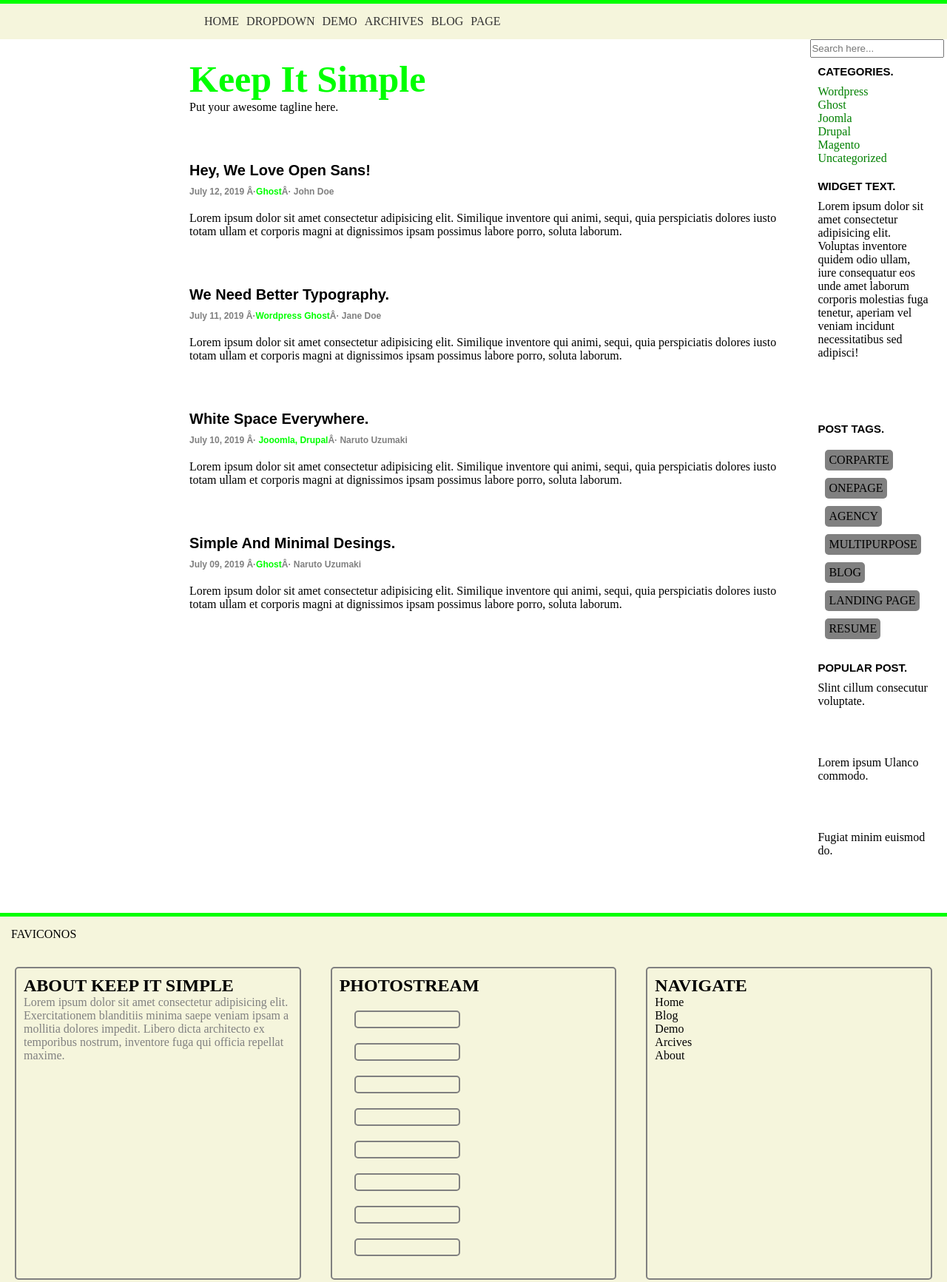
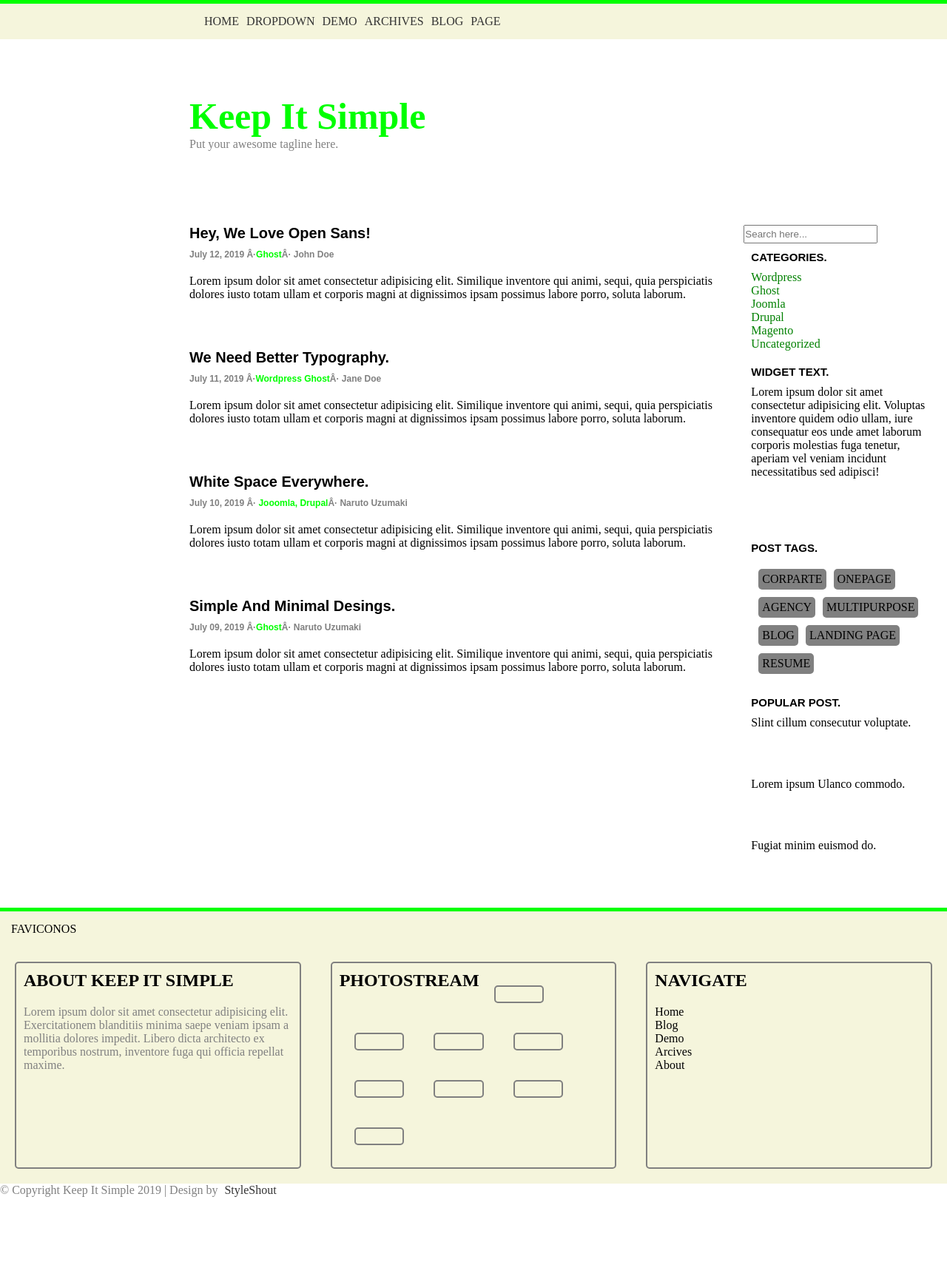
Before and after one commit to IreneGonzalezPuerta/proyecto-css, a plain HTML site: page index.html in a window 1280 px wide. Shown: the top 1733 px of the page at 74% size. After the commit the page ends 1683 px from the top, so only its background shows below. Drawn offline with Linux system fonts and the light colour scheme.

Commit message:
correciones

```diff
--- a/index.html
+++ b/index.html
@@ -5,9 +5,10 @@
     <link rel="stylesheet" href="styles.css">
 </head>
 
+<body>
+    <header div id="header">
+        <nav>
 
-<body>
-    <nav>
             <ul>
                 <li><a href="">HOME</a></li>
                 <li><a href="">DROPDOWN</a></li>
@@ -17,12 +18,14 @@
                 <li><a href="">PAGE</a></li>
             </ul>
         </nav>
+
+        <h1>Keep It Simple</h1>
+            <p class="uno">Put your awesome tagline here.</p>
+
+    </header>
     <div class="main">
 
         <div class="container">
-
-            <h1>Keep It Simple</h1>
-            <p class="uno">Put your awesome tagline here.</p>
 
             <article>
                 <h2>Hey, We Love Open Sans!</h2>
@@ -96,16 +99,17 @@
                     <h2>ABOUT KEEP IT SIMPLE</h2>
                     <p>Lorem ipsum dolor sit amet consectetur adipisicing elit. Exercitationem blanditiis minima saepe veniam ipsam a mollitia dolores impedit. Libero dicta architecto ex temporibus nostrum, inventore fuga qui officia repellat maxime.</p>
                 </div>
+
             <div class="photostream">
                 <h2>PHOTOSTREAM</h2>
-                    <div></div>
-                    <div></div>
-                    <div></div>
-                    <div></div>
-                    <div></div>
-                    <div></div>
-                    <div></div>
-                    <div></div>
+                            <div> </div>
+                            <div> </div>
+                            <div> </div>
+                            <div> </div>
+                            <div> </div>
+                            <div> </div>
+                            <div> </div>
+                            <div> </div>
             </div>
             <div class="navigated">
                 <h2>NAVIGATE</h2>
--- a/styles.css
+++ b/styles.css
@@ -1,6 +1,15 @@
 *{
     margin:0;
     padding: 0;
+}
+
+h1{
+    margin-left: 20%;
+    margin-top: 50px;
+}
+#header p{
+    margin-left: 20%;
+    padding-bottom: 100px;
 }
 nav{
     width: 100%;
@@ -33,7 +42,7 @@ nav ul{
 .aside{
     display: flex;
     flex-direction: column;
-    width:30%;
+    width:50%;
 }
 footer{
     display: flex;
@@ -52,11 +61,9 @@ p{
     color:grey
 }
 
-
 .main container{
     display: flex;
     flex-direction: column;
-    width:50%;
     padding-right: 20px;
 }
 .main h2{
@@ -114,7 +121,9 @@ input{
     display: flex;
     flex-direction: row;
     background-color: beige;
-
+}
+.piepag h2{
+    margin-bottom: 20px;
 }
 .piepag div{
     width: 33%;
@@ -126,8 +135,20 @@ input{
 .navigated li{
     list-style-type: none;
 }
-
-@media (max-width:600px) {
+.photostream {
+    display:flex;
+    flex-wrap: wrap;
+}
+.photostream div{
+    width: 12%;
+}
+@media (max-width:750px) {
+    h1{
+        margin-left: 10%;
+    }
+    #header p{
+        margin-left: 10%;
+    }
     .nav li{
         display: flex;
         flex-direction: column;
```
Lines whose indentation alone changed are shown as unchanged.
